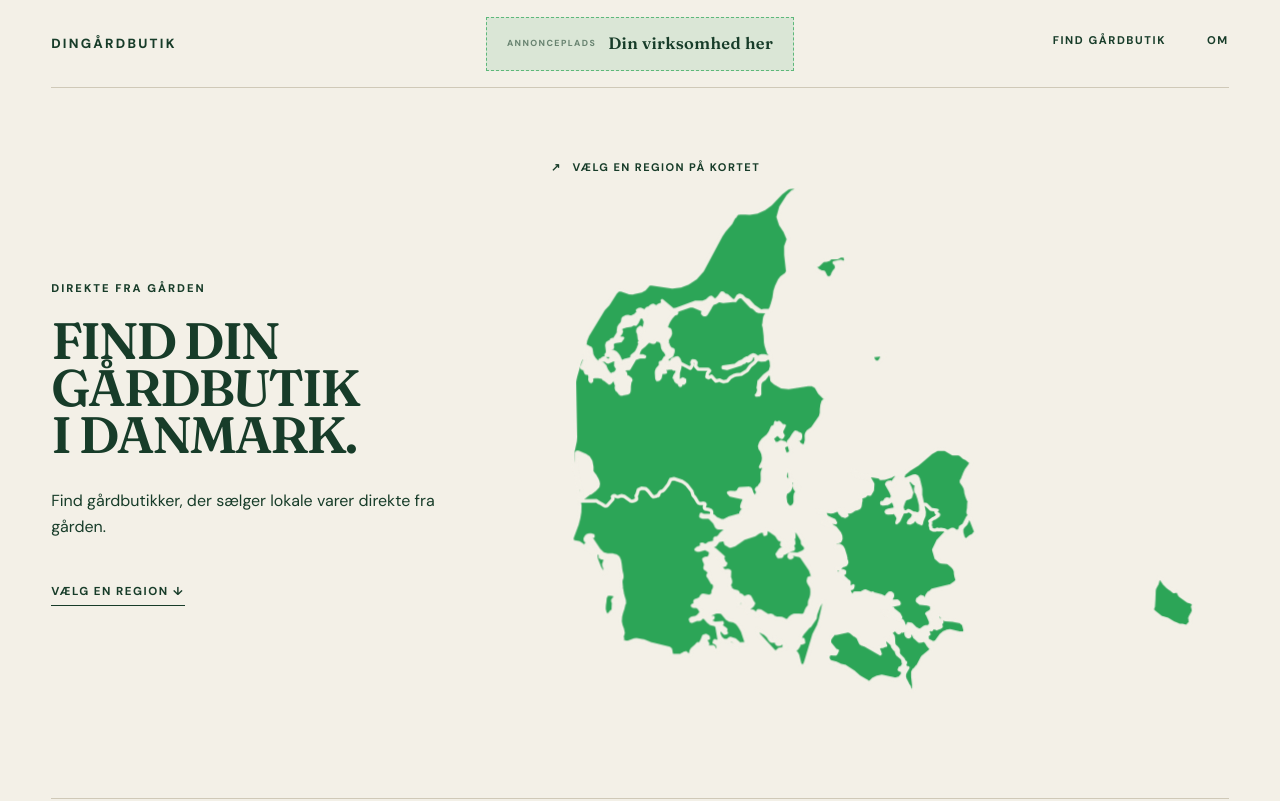
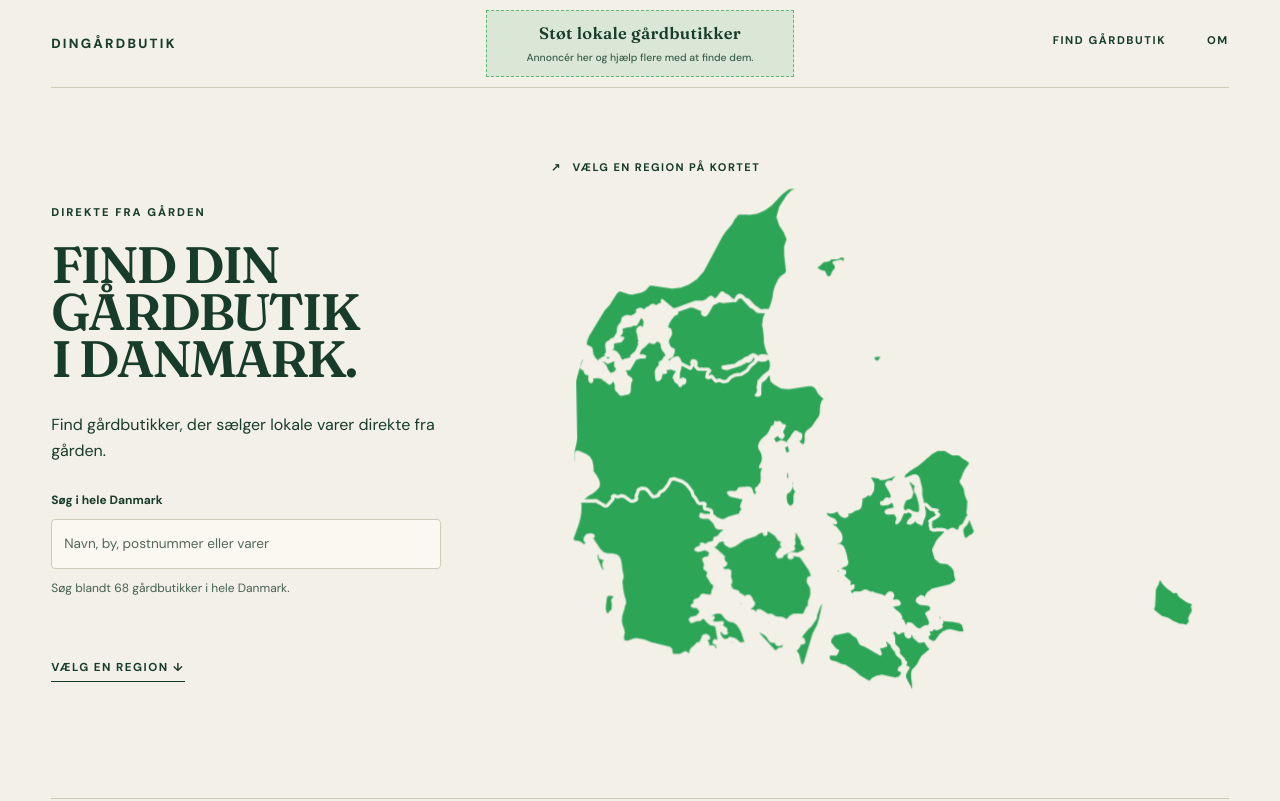
Before and after one commit to ChristianOlsen1997/dingaardbutik, a Next.js app: page / in a window 1280 px wide. Shown: the top 801 px of the page. Built offline with nearby package versions, Linux system fonts and the light colour scheme.

Commit message:
Add nationwide and regional farm shop search and update ad copy

```diff
--- a/src/app/globals.css
+++ b/src/app/globals.css
@@ -11,9 +11,9 @@ button, a { -webkit-tap-highlight-color:transparent; }
 .page-frame { width:min(100%, 1600px); margin:auto; padding:0 clamp(20px, 4vw, 64px); }
 .site-header { min-height:88px; display:grid; grid-template-columns:1fr auto 1fr; align-items:center; border-bottom:1px solid var(--line); position:relative; z-index:10; }
 .wordmark { font-size:.83rem; line-height:1; font-weight:750; letter-spacing:.17em; text-transform:uppercase; text-decoration:none; white-space:nowrap; }
-.advertising-slot { min-width:clamp(230px, 24vw, 360px); min-height:54px; display:flex; align-items:center; justify-content:center; gap:12px; padding:10px 20px; border:1px dashed color-mix(in srgb, var(--forest) 38%, transparent); background:rgb(255 255 255 / .18); color:inherit; text-decoration:none; text-transform:uppercase; white-space:nowrap; transition:background-color 200ms ease, border-color 200ms ease; animation:advertising-glow 3.8s ease-in-out infinite; }
+.advertising-slot { min-width:clamp(230px, 24vw, 360px); min-height:54px; display:flex; align-items:center; justify-content:center; flex-direction:column; gap:5px; padding:10px 16px; border:1px dashed color-mix(in srgb, var(--forest) 38%, transparent); background:rgb(255 255 255 / .18); color:inherit; text-decoration:none; text-transform:none; text-align:center; white-space:normal; transition:background-color 200ms ease, border-color 200ms ease; animation:advertising-glow 3.8s ease-in-out infinite; }
 .advertising-slot:hover, .advertising-slot:focus-visible { background:rgb(44 165 87 / .16); border-color:var(--green); animation-play-state:paused; }
-.advertising-slot span { font-size:.55rem; font-weight:750; letter-spacing:.16em; opacity:.58; }
+.advertising-slot span { font-size:.65rem; line-height:1.4; font-weight:500; opacity:.8; }
 .advertising-slot strong { font-family:var(--font-display),serif; font-size:1.03rem; font-weight:560; letter-spacing:.02em; text-transform:none; }
 .site-nav { justify-self:end; display:flex; align-items:center; gap:clamp(24px, 3.2vw, 54px); }
 .site-nav a { font-size:.7rem; font-weight:700; letter-spacing:.14em; text-transform:uppercase; text-decoration:none; }
@@ -87,8 +87,8 @@ button, a { -webkit-tap-highlight-color:transparent; }
 .map-shell[data-has-selection="true"] .denmark-map .region { transform:none; }
 
 @media (min-width: 801px) {
-  .finder[data-selected="true"] .map-column { align-items:flex-start; }
-  .finder[data-selected="true"] .map-shell { position:sticky; top:24px; min-height:0; height:min(85svh, 730px); }
+  .finder:is([data-selected="true"], [data-searching="true"]) .map-column { align-items:flex-start; }
+  .finder:is([data-selected="true"], [data-searching="true"]) .map-shell { position:sticky; top:24px; min-height:0; height:min(85svh, 730px); }
 }
 
 @media (max-width: 800px) {
@@ -122,3 +122,13 @@ button, a { -webkit-tap-highlight-color:transparent; }
   html { scroll-behavior:auto; }
   *, *::before, *::after { scroll-behavior:auto !important; transition-duration:.01ms !important; animation-duration:.01ms !important; animation-iteration-count:1 !important; }
 }
+
+.location-search { margin-top:26px; }
+.location-search label { display:block; margin-bottom:10px; font-size:.75rem; font-weight:700; }
+.search-field { display:flex; align-items:center; border:1px solid var(--line); background:var(--cream); border-radius:4px; }
+.search-field:focus-within { outline:2px solid var(--forest); outline-offset:2px; }
+.search-field input { width:100%; min-width:0; padding:14px 12px; background:transparent; border:0; font:inherit; font-size:.85rem; color:var(--forest); }
+.search-field input:focus-visible { outline:none; }
+.search-field input::placeholder { color:#526859; opacity:1; }
+.search-field button { border:0; background:transparent; padding:12px; font-size:.75rem; text-decoration:underline; cursor:pointer; }
+.search-status { margin:10px 0 20px; font-size:.75rem; line-height:1.5; color:#45604f; }
--- a/src/app/page.tsx
+++ b/src/app/page.tsx
@@ -4,25 +4,28 @@ import { useState } from "react";
 import { DenmarkMap } from "@/components/DenmarkMap";
 import { Header } from "@/components/Header";
 import { RegionDirectory } from "@/components/RegionDirectory";
+import { LocationSearch } from "@/components/LocationSearch";
 import type { MapPosition } from "@/types/locations";
 import type { RegionId } from "@/types/regions";
 
 export default function Home() {
   const [selectedRegion, setSelectedRegion] = useState<RegionId | null>(null);
   const [markerPosition, setMarkerPosition] = useState<MapPosition | null>(null);
+  const [searching, setSearching] = useState(false);
 
   return (
     <>
       <div id="top" className="page-frame">
         <Header />
-        <main id="find-gaardbutik" className="finder" data-selected={selectedRegion !== null}>
-          <div className="content-column" aria-live="polite">
+        <main id="find-gaardbutik" className="finder" data-selected={selectedRegion !== null} data-searching={searching}>
+          <div className="content-column">
             {selectedRegion ? <RegionDirectory
                 key={selectedRegion}
                 regionId={selectedRegion}
                 onReset={() => {
                   setSelectedRegion(null);
                   setMarkerPosition(null);
+                  setSearching(false);
                 }}
                 onLocationSelect={setMarkerPosition}
               /> : (
@@ -30,6 +33,7 @@ export default function Home() {
                 <p className="eyebrow">Direkte fra gården</p>
                 <h1 id="intro-heading"><span>Find din</span><span>gårdbutik</span><span>i Danmark.</span></h1>
                 <p>Find gårdbutikker, der sælger lokale varer direkte fra gården.</p>
+                <LocationSearch onLocationSelect={setMarkerPosition} onSearchChange={setSearching} />
                 <a className="intro-link" href="#kort">Vælg en region <span aria-hidden="true">↓</span></a>
               </section>
             )}
@@ -40,6 +44,7 @@ export default function Home() {
               markerPosition={markerPosition}
               onSelect={(region) => {
                 setSelectedRegion(region);
+                setSearching(false);
                 setMarkerPosition(null);
               }}
             />
--- a/src/components/Header.tsx
+++ b/src/components/Header.tsx
@@ -14,8 +14,8 @@ export function Header() {
     <header className="site-header">
       <a className="wordmark" href="#top" aria-label="dingårdbutik, gå til toppen">dingårdbutik</a>
       <a className="advertising-slot" href="#annoncering" aria-label="Kontakt om ledig annonceplads">
-        <span>Annonceplads</span>
-        <strong>Din virksomhed her</strong>
+        <strong>Støt lokale gårdbutikker</strong>
+        <span>Annoncér her og hjælp flere med at finde dem.</span>
       </a>
       <button className="menu-button" type="button" aria-expanded={open} aria-controls="site-nav" onClick={() => setOpen((value) => !value)}>
         {open ? "Luk" : "Menu"}
--- /dev/null
+++ b/src/components/LocationSearch.tsx
@@ -0,0 +1,57 @@
+"use client";
+
+import { useId, useState } from "react";
+import { LocationItem } from "@/components/LocationItem";
+import { locations } from "@/data/locations";
+import { regions } from "@/data/regions";
+import type { MapPosition } from "@/types/locations";
+import type { RegionId } from "@/types/regions";
+
+function normalize(value: string) {
+  return value.toLocaleLowerCase("da").replaceAll("æ", "ae").replaceAll("ø", "oe").replaceAll("å", "aa").normalize("NFD").replace(/[\u0300-\u036f]/g, "");
+}
+
+export function LocationSearch({ regionId, onLocationSelect, onSearchChange }: {
+  regionId?: RegionId;
+  onLocationSelect: (position: MapPosition | null) => void;
+  onSearchChange?: (searching: boolean) => void;
+}) {
+  const inputId = useId();
+  const [query, setQuery] = useState("");
+  const [expandedId, setExpandedId] = useState<string | null>(null);
+  const terms = normalize(query).trim().split(/\s+/).filter(Boolean);
+  const searching = terms.length > 0;
+  const scope = regions.find((region) => region.id === regionId)?.name ?? "hele Danmark";
+  const matches = locations.filter((location) => {
+    if (regionId && location.region !== regionId) return false;
+    const text = normalize([location.name, location.address, location.postalCode, location.city, location.description].join(" "));
+    return terms.every((term) => text.includes(term));
+  }).sort((a, b) => a.name.localeCompare(b.name, "da"));
+
+  function changeQuery(value: string) {
+    setQuery(value);
+    setExpandedId(null);
+    onLocationSelect(null);
+    onSearchChange?.(value.trim().length > 0);
+  }
+
+  return (
+    <div className="location-search">
+      <label htmlFor={inputId}>Søg i {scope}</label>
+      <div className="search-field">
+        <input id={inputId} type="search" value={query} onChange={(event) => changeQuery(event.target.value)} placeholder="Navn, by, postnummer eller varer" aria-describedby={`${inputId}-status`} />
+        {query && <button type="button" onClick={() => changeQuery("")} aria-label="Ryd søgning">Ryd</button>}
+      </div>
+      <p id={`${inputId}-status`} className="search-status" role="status">
+        {searching ? `${matches.length} ${matches.length === 1 ? "gårdbutik fundet" : "gårdbutikker fundet"} i ${scope}` : `Søg blandt ${matches.length} gårdbutikker i ${scope}.`}
+      </p>
+      {(regionId || searching) && <div className="location-list">
+        {matches.map((location) => <LocationItem key={location.id} location={location} expanded={expandedId === location.id} onExpandedChange={(item, expanded) => {
+          setExpandedId(expanded ? item.id : null);
+          onLocationSelect(expanded ? item.mapPosition : null);
+        }} />)}
+        {matches.length === 0 && <div className="empty-state"><p>Ingen gårdbutikker matcher din søgning. Prøv et andet navn, en by eller en vare.</p></div>}
+      </div>}
+    </div>
+  );
+}
--- a/src/components/RegionDirectory.tsx
+++ b/src/components/RegionDirectory.tsx
@@ -1,11 +1,10 @@
 "use client";
 
-import { useState } from "react";
 import { locations } from "@/data/locations";
 import { regions } from "@/data/regions";
 import type { MapPosition } from "@/types/locations";
 import type { RegionId } from "@/types/regions";
-import { LocationItem } from "@/components/LocationItem";
+import { LocationSearch } from "@/components/LocationSearch";
 
 export function RegionDirectory({
   regionId,
@@ -16,7 +15,6 @@ export function RegionDirectory({
   onReset: () => void;
   onLocationSelect: (position: MapPosition | null) => void;
 }) {
-  const [expandedId, setExpandedId] = useState<string | null>(null);
   const region = regions.find((item) => item.id === regionId);
   const matches = locations.filter((location) => location.region === regionId).sort((a, b) => a.name.localeCompare(b.name, "da"));
   if (!region) return null;
@@ -28,21 +26,7 @@ export function RegionDirectory({
       <h1 id="directory-heading">{region.name}</h1>
       <p className="directory-count">{matches.length} {matches.length === 1 ? "registreret gårdbutik" : "registrerede gårdbutikker"}</p>
       <p className="directory-intro">{region.introduction}</p>
-      <div className="location-list">
-        {matches.length > 0 ? matches.map((location) => <LocationItem
-          key={location.id}
-          location={location}
-          expanded={expandedId === location.id}
-          onExpandedChange={(item, expanded) => {
-            setExpandedId(expanded ? item.id : null);
-            onLocationSelect(expanded ? item.mapPosition : null);
-          }}
-        />) : (
-          <div className="empty-state">
-            <p>Vi har endnu ikke registreret gårdbutikker i denne region.</p>
-          </div>
-        )}
-      </div>
+      <LocationSearch regionId={regionId} onLocationSelect={onLocationSelect} />
     </section>
   );
 }
```
Also changed, not shown: 1 other file (tests, documents, lock files or other folders).
